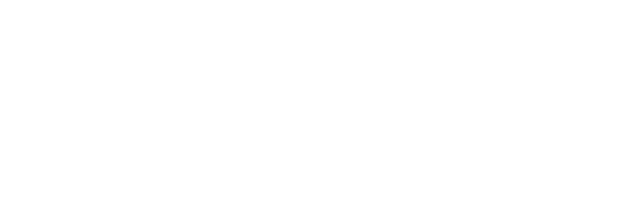
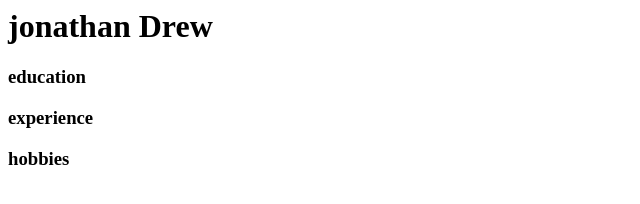
Before and after one commit to jonathandrew/basic-basic-portfolio, a plain HTML site: page index.html in a window 1280 px wide. Shown: the whole page, without its empty margins (0-640 px from the left). Drawn offline with Linux system fonts and the light colour scheme.

Commit message:
second step

```diff
--- a/index.html
+++ b/index.html
@@ -1,4 +1,9 @@
 <html>
-    <head></head>
+    <head>
+        <h1> jonathan Drew</h1>
+        <h3>education</h3>
+        <h3>experience</h3>
+        <h3>hobbies</h3>
+    </head>
     <body></body>
 </html>
```
